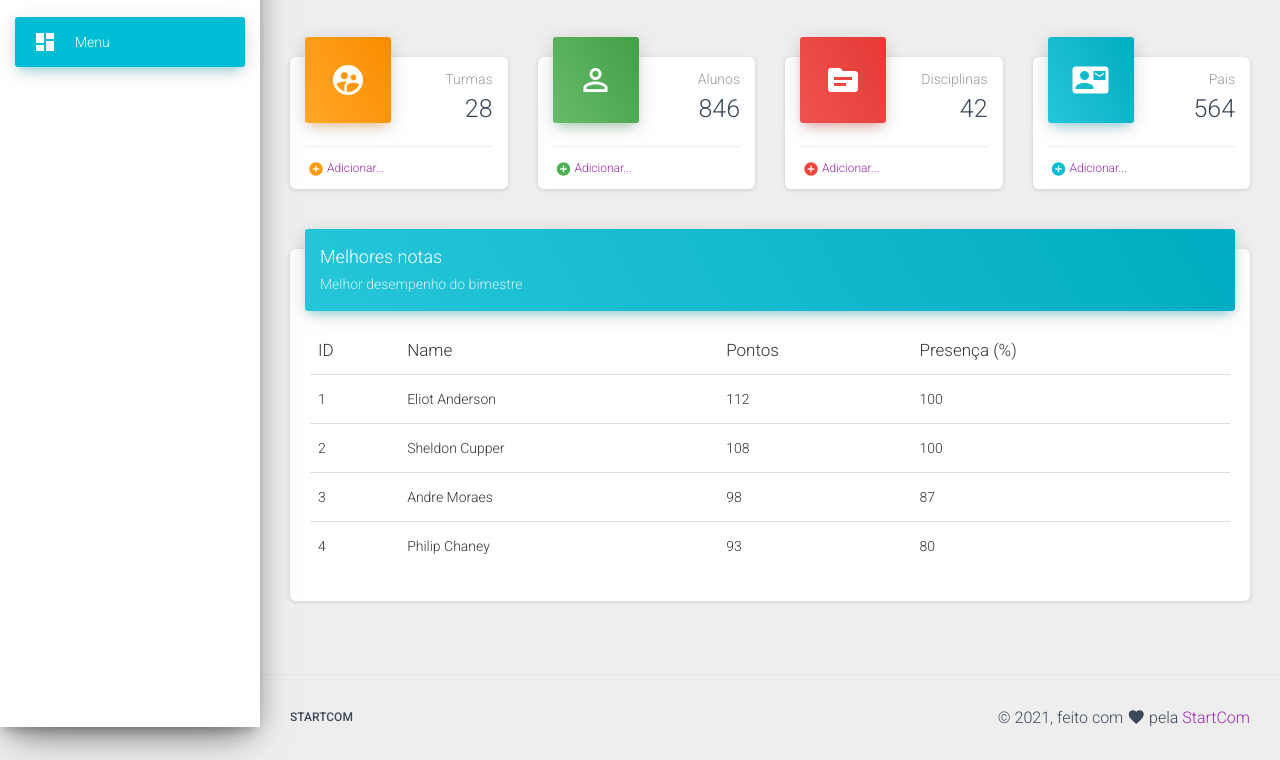
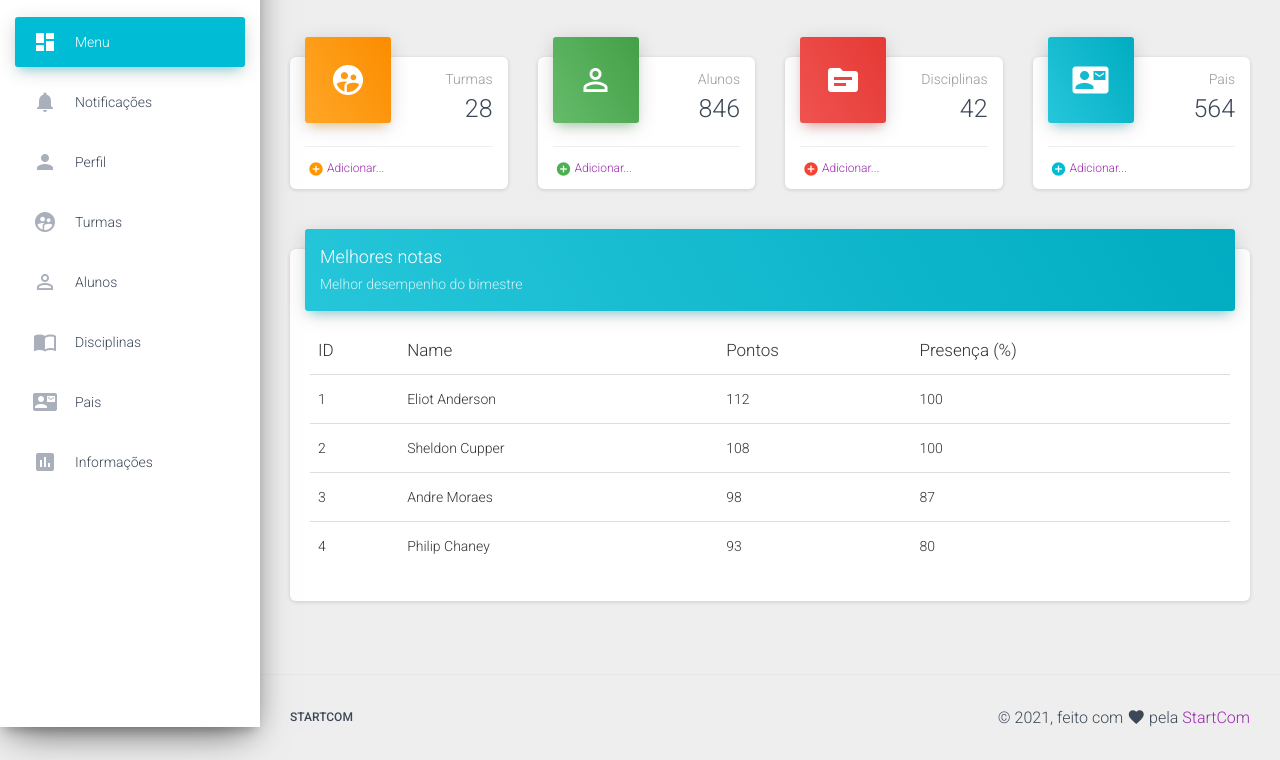
Before and after one commit to Thiago-spart/app-page, a website: page template.html in a window 1280 px wide. Shown: the part 73-833 px from the top of the page. Drawn offline with Linux system fonts and the light colour scheme.

Commit message:
Update template.html

```diff
--- a/template.html
+++ b/template.html
@@ -33,6 +33,48 @@
             <a class="nav-link" href="#0">
               <i class="material-icons">dashboard</i>
               <p>Menu</p>
+            </a>
+          </li>
+          <li class="nav-item ">
+            <a class="nav-link" href="./user.html">
+              <i class="material-icons">notifications</i>
+              <p>Notificações</p>
+            </a>
+          </li>
+          <li class="nav-item ">
+            <a class="nav-link" href="./tables.html">
+              <i class="material-icons">person</i>
+              <p>Perfil</p>
+            </a>
+          </li>
+          <li class="nav-item ">
+            <a class="nav-link" href="./typography.html">
+              <i class="material-icons">supervised_user_circle</i>
+              <p>Turmas</p>
+            </a>
+          </li>
+          <li class="nav-item ">
+            <a class="nav-link" href="./icons.html">
+              <i class="material-icons">perm_identity</i>
+              <p>Alunos</p>
+            </a>
+          </li>
+          <li class="nav-item ">
+            <a class="nav-link" href="./map.html">
+              <i class="material-icons">import_contacts</i>
+              <p>Disciplinas</p>
+            </a>
+          </li>
+          <li class="nav-item ">
+            <a class="nav-link" href="./notifications.html">
+              <i class="material-icons">contact_mail</i>
+              <p>Pais</p>
+            </a>
+          </li>
+          <li class="nav-item ">
+            <a class="nav-link" href="./rtl.html">
+              <i class="material-icons">assessment</i>
+              <p>Informações</p>
             </a>
           </li>
           <!-- your sidebar here -->
```
